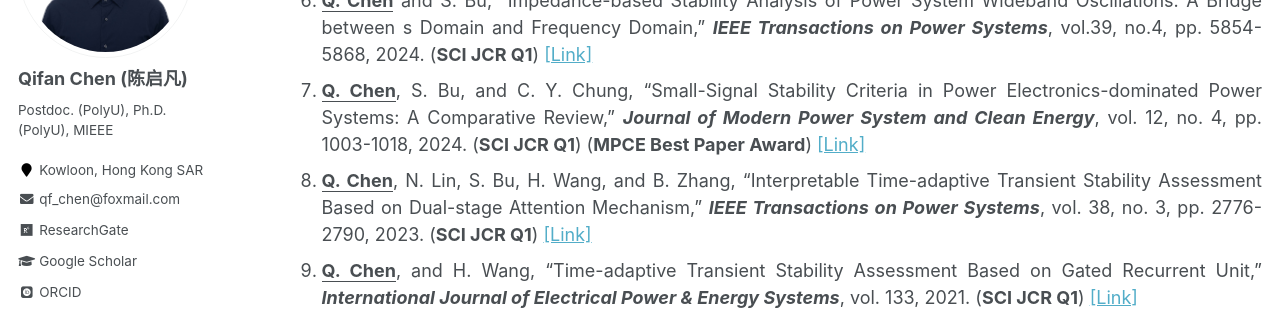
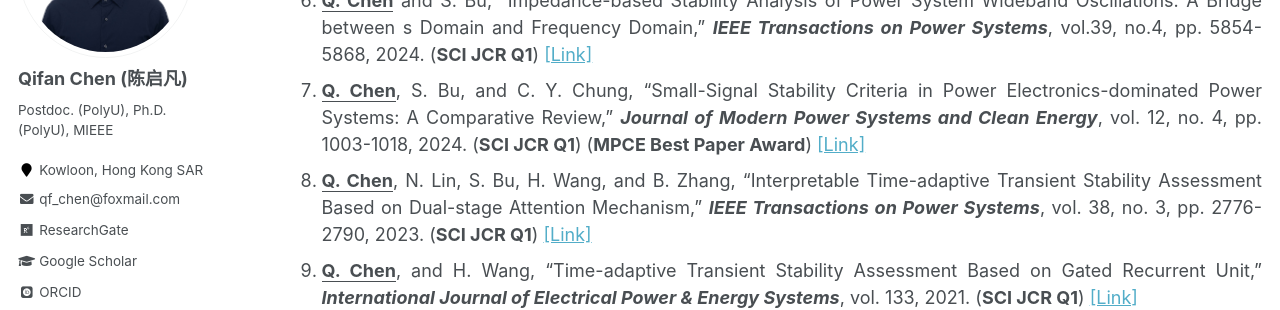
Before and after one commit to ChQf/ChQf.github.io, a Jekyll site: the page built from _pages/publications.md, in a window 1280 px wide and 900 px high, scrolled down 577 px. Shown: the part 153-463 px from the top of the window. Built offline with Jekyll 4.4.1, drawn with Linux system fonts in a browser that asks for light colours; some web fonts are replaced.

Commit message:
Update publications.md

```diff
--- a/_pages/publications.md
+++ b/_pages/publications.md
@@ -13,7 +13,7 @@ author_profile: true
 3. **<u>Q. Chen</u>**, S. Bu, X. Zhang, S. Yi, and Y. Wei, "Spectral Impedance-based Probabilistic Wideband Oscillatory Stability Analysis and Visualization," ***IEEE Transactions on Power Systems***, vol. 40, no. 2, pp. 1636-1648, 2025. (**SCI JCR Q1**) [[Link]](https://ieeexplore.ieee.org/document/10582543){:target="_blank"}<br>
 4. **<u>Q. Chen</u>**, H. Wang, and N. Lin, "Imbalance Correction Method Based on Ratio of Loss Function Values for Transient Stability Assessment," ***CSEE Journal of Power and Energy Systems***, vol. 11, no. 2, pp. 838-849, 2025. (**SCI JCR Q1**) (**ESI Highly Cited in 2025**) [[Link]](https://ieeexplore.ieee.org/document/9770511){:target="_blank"}<br>
 5. **<u>Q. Chen</u>** and S. Bu, "Impedance-based Stability Analysis of Power System Wideband Oscillations: A Bridge between s Domain and Frequency Domain," ***IEEE Transactions on Power Systems***, vol.39, no.4, pp. 5854-5868, 2024. (**SCI JCR Q1**) [[Link]](https://ieeexplore.ieee.org/document/10360322){:target="_blank"}<br>
-6. **<u>Q. Chen</u>**, S. Bu, and C. Y. Chung, "Small-Signal Stability Criteria in Power Electronics-dominated Power Systems: A Comparative Review," ***Journal of Modern Power System and Clean Energy***, vol. 12, no. 4, pp. 1003-1018, 2024. (**SCI JCR Q1**) (**MPCE Best Paper Award**) [[Link]](https://ieeexplore.ieee.org/document/10355078){:target="_blank"}<br>
+6. **<u>Q. Chen</u>**, S. Bu, and C. Y. Chung, "Small-Signal Stability Criteria in Power Electronics-dominated Power Systems: A Comparative Review," ***Journal of Modern Power Systems and Clean Energy***, vol. 12, no. 4, pp. 1003-1018, 2024. (**SCI JCR Q1**) (**MPCE Best Paper Award**) [[Link]](https://ieeexplore.ieee.org/document/10355078){:target="_blank"}<br>
 7. **<u>Q. Chen</u>**, N. Lin, S. Bu, H. Wang, and B. Zhang, "Interpretable Time-adaptive Transient Stability Assessment Based on Dual-stage Attention Mechanism," ***IEEE Transactions on Power Systems***, vol. 38, no. 3, pp. 2776-2790, 2023. (**SCI JCR Q1**) [[Link]](https://ieeexplore.ieee.org/document/9802730){:target="_blank"}<br>
 8. **<u>Q. Chen</u>**, and H. Wang, "Time-adaptive Transient Stability Assessment Based on Gated Recurrent Unit," ***International Journal of Electrical Power & Energy Systems***, vol. 133, 2021. (**SCI JCR Q1**) [[Link]](https://doi.org/10.1016/j.ijepes.2021.107156){:target="_blank"}<br>
 9. **<u>Q. Chen</u>**, N. Lin, and H. Wang, "Transient Stability Assessment Model with Parallel Structure and Data Augmentation," ***International Transactions on Electrical Energy Systems***, vol. 31, no. 5, 2021. (**SCI JCR Q2**) [[Link]](https://doi.org/10.1002/2050-7038.12872){:target="_blank"}<br>
```
